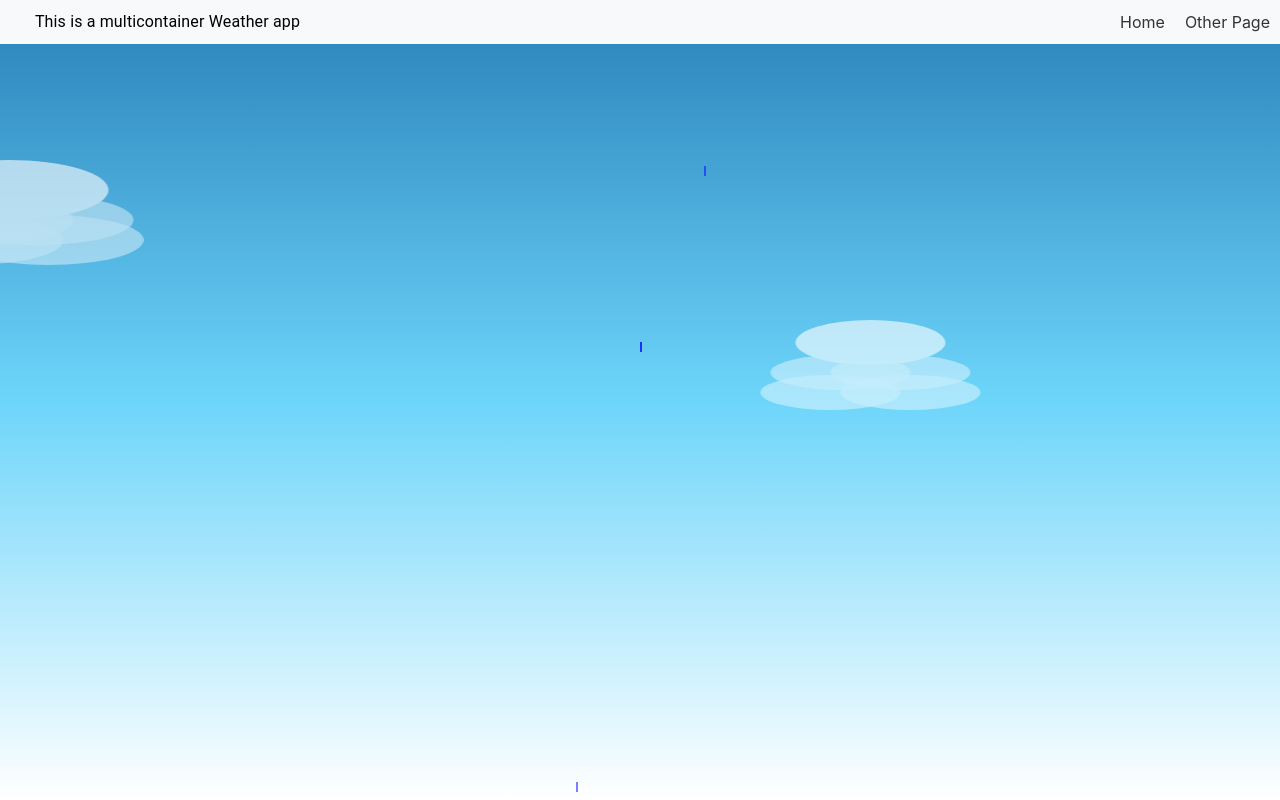
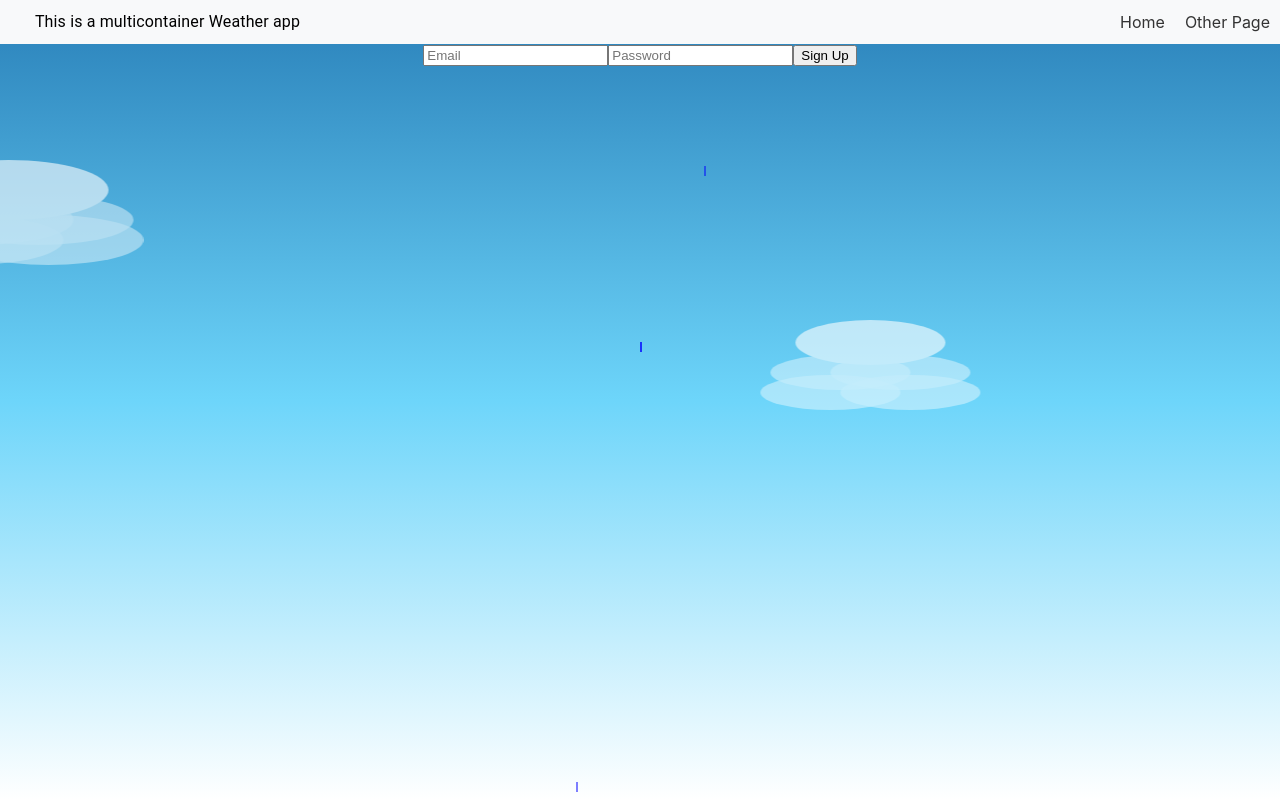
Before and after one commit to Snooder/WeatherApp, a React (Create React App) app in the folder client/: page /signup in a window 1280 px wide. Built offline with nearby package versions, Linux system fonts and the light colour scheme; no server answers.

Commit message:
Firebase Next Steps

```diff
--- a/client/package.json
+++ b/client/package.json
@@ -12,9 +12,10 @@
     "@testing-library/react": "^13.4.0",
     "@testing-library/user-event": "^13.5.0",
     "axios": "0.18.0",
-    "firebase": "^10.12.3",
+    "firebase": "^9.0.0",
     "react": "^18.2.0",
     "react-dom": "^18.2.0",
+    "react-firebase-hooks": "^5.1.1",
     "react-router-dom": "4.3.1",
     "react-scripts": "5.0.1",
     "web-vitals": "^2.1.4"
--- a/client/src/App.js
+++ b/client/src/App.js
@@ -1,11 +1,15 @@
 import logo from './logo.svg';
 import './App.css';
-import { BrowserRouter as Router, Route, Link } from "react-router-dom";
+import { BrowserRouter as Router, Route, Link, Switch } from "react-router-dom";
 import { Fragment } from 'react';
 import NavBar from './NavBar';
 import WeatherBackdrop from './WeatherBackdrop';
 import './WeatherBackdrop.css';
 import { auth, app, analytics } from './firebaseConfig';
+import PrivateRoute from './PrivateRoute';
+import Login from './Login';
+import SignUp from './SignUp';
+import Dashboard from './Dashboard';
 
 function App() {
   return (
@@ -14,6 +18,11 @@ function App() {
         <WeatherBackdrop />
         <div className="App">
           <NavBar />
+          <Switch>
+            <Route path="/login" component={Login} />
+            <Route path="/signup" component={SignUp} />
+            <PrivateRoute path="/dashboard" component={Dashboard} />
+          </Switch>
         </div>
       </Fragment>
     </Router>
--- a/client/src/MainComponent.js
+++ b/client/src/Dashboard.js
@@ -1,10 +1,10 @@
 import axios from 'axios';
 import { useCallback, useEffect, useState } from 'react';
-import './MainComponent.css';
+import './Dashboard.css';
 import WeatherPanel from './WeatherPanel';
 import { TextField, Button, Typography, Container, Box, Grid } from '@mui/material';
 
-const MainComponent = () => {
+const Dashboard = () => {
     const [zipCodes, setZipCodes] = useState([]);
     const [zipCode, setZipCode] = useState('');
 
@@ -66,4 +66,4 @@ const MainComponent = () => {
     );
 };
 
-export default MainComponent;
+export default Dashboard;
--- /dev/null
+++ b/client/src/Login.js
@@ -0,0 +1,40 @@
+import React, { useState } from 'react';
+import { signInWithEmailAndPassword } from 'firebase/auth';
+import { auth } from './firebaseConfig';
+
+const Login = () => {
+    const [email, setEmail] = useState('');
+    const [password, setPassword] = useState('');
+
+    const handleLogin = async (e) => {
+        e.preventDefault();
+        try {
+            await signInWithEmailAndPassword(auth, email, password);
+            alert('Login successful');
+        } catch (error) {
+            alert('Login failed: ' + error.message);
+        }
+    };
+
+    return (
+        <form onSubmit={handleLogin}>
+            <input
+                type="email"
+                value={email}
+                onChange={(e) => setEmail(e.target.value)}
+                placeholder="Email"
+                required
+            />
+            <input
+                type="password"
+                value={password}
+                onChange={(e) => setPassword(e.target.value)}
+                placeholder="Password"
+                required
+            />
+            <button type="submit">Login</button>
+        </form>
+    );
+};
+
+export default Login;
--- /dev/null
+++ b/client/src/PrivateRoute.js
@@ -0,0 +1,19 @@
+import React from 'react';
+import { Route, Redirect } from 'react-router-dom';
+import { useAuthState } from 'react-firebase-hooks/auth';
+import { auth } from './firebaseConfig';
+
+const PrivateRoute = ({ component: Component, ...rest }) => {
+    const [user, loading, error] = useAuthState(auth);
+
+    return (
+        <Route
+            {...rest}
+            render={(props) =>
+                user ? <Component {...props} /> : <Redirect to="/login" />
+            }
+        />
+    );
+};
+
+export default PrivateRoute;
--- /dev/null
+++ b/client/src/SignUp.js
@@ -0,0 +1,40 @@
+import React, { useState } from 'react';
+import { createUserWithEmailAndPassword } from 'firebase/auth';
+import { auth } from './firebaseConfig';
+
+const SignUp = () => {
+    const [email, setEmail] = useState('');
+    const [password, setPassword] = useState('');
+
+    const handleSignUp = async (e) => {
+        e.preventDefault();
+        try {
+            await createUserWithEmailAndPassword(auth, email, password);
+            alert('Sign up successful');
+        } catch (error) {
+            alert('Sign up failed: ' + error.message);
+        }
+    };
+
+    return (
+        <form onSubmit={handleSignUp}>
+            <input
+                type="email"
+                value={email}
+                onChange={(e) => setEmail(e.target.value)}
+                placeholder="Email"
+                required
+            />
+            <input
+                type="password"
+                value={password}
+                onChange={(e) => setPassword(e.target.value)}
+                placeholder="Password"
+                required
+            />
+            <button type="submit">Sign Up</button>
+        </form>
+    );
+};
+
+export default SignUp;
--- a/client/src/firebaseConfig.js
+++ b/client/src/firebaseConfig.js
@@ -1,5 +1,5 @@
 import { initializeApp } from 'firebase/app';
-import { getAuth } from 'firebase/auth';
+import { getAuth, onAuthStateChanged } from "firebase/auth";
 import { getAnalytics } from "firebase/analytics";
 
 const firebaseConfig = {
--- a/client/src/navBar.js
+++ b/client/src/navBar.js
@@ -2,7 +2,7 @@ import React from "react";
 import './navBar.css';
 import { BrowserRouter as Router, Route, Link } from "react-router-dom";
 import OtherPage from "./OtherPage";
-import MainComponent from './MainComponent';
+import MainComponent from './Dashboard';
 import { Typography } from "@mui/material";
 
 const NavBar = () => {
@@ -16,8 +16,8 @@ const NavBar = () => {
                     </Typography>
                 </div>
                 <nav className="navLinks">
-                <Link to="/">Home</Link>
-                <Link to="/otherpage">Other Page</Link>
+                    <Link to="/">Home</Link>
+                    <Link to="/otherpage">Other Page</Link>
                 </nav>
             </header>
             <div>
```
Also changed, not shown: client/src/Dashboard.css (renamed from client/src/MainComponent.css), 2 other files (tests, documents, lock files or other folders).
